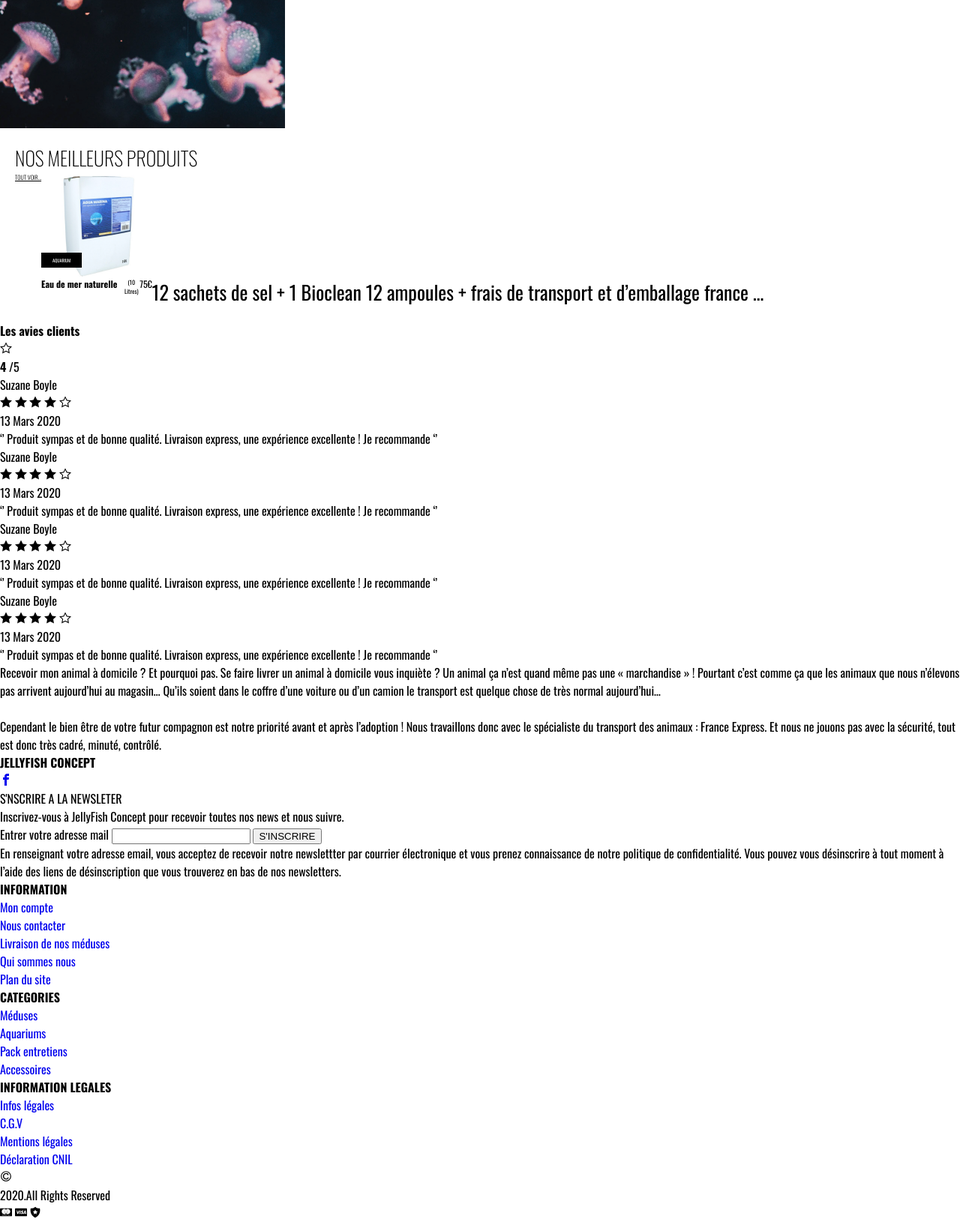
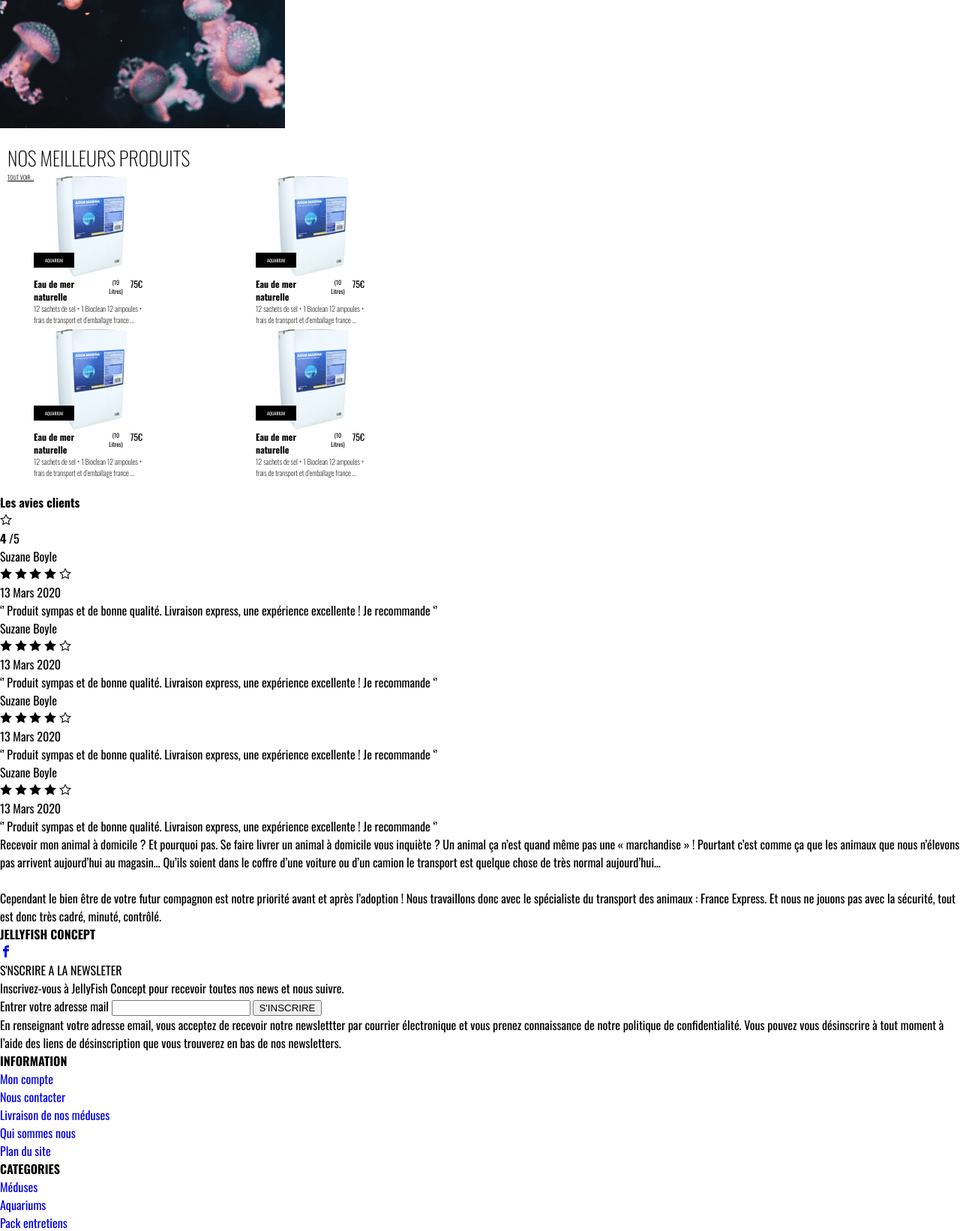
Before and after one commit to ivan-00/Integration_JELLYFICH, a PHP site: page / in a window 1280 px wide. Shown: the part 548-2190 px from the top of the page at 75% size. Run offline with PHP 8.4, Linux system fonts and the light colour scheme.

Commit message:
Product html&css

```diff
--- a/index.html
+++ b/index.html
@@ -130,7 +130,7 @@
       <section class="best_product">
         <h4>NOS MEILLEURS PRODUITS</h4>
         <a class="link-article" href="#">TOUT VOIR...</a>
-        <div>
+        <div class="bloc_article">
           <article>
             <div class="int-article">
               <div class="img-article"></div>
@@ -142,7 +142,55 @@
               <p>75€</p>
             </div>
 
-            <p>
+            <p class="text_description_article">
+              12 sachets de sel + 1 Bioclean 12 ampoules + frais de transport et
+              d’emballage france …
+            </p>
+          </article>
+          <article>
+            <div class="int-article">
+              <div class="img-article"></div>
+              <a class="etiquette_article" href="#">AQUARIUM</a>
+            </div>
+            <div class="bloc_title_article">
+              <h3 class="title_article">Eau de mer naturelle</h3>
+              <p class="details_title_article">(10 Litres)</p>
+              <p>75€</p>
+            </div>
+
+            <p class="text_description_article">
+              12 sachets de sel + 1 Bioclean 12 ampoules + frais de transport et
+              d’emballage france …
+            </p>
+          </article>
+          <article>
+            <div class="int-article">
+              <div class="img-article"></div>
+              <a class="etiquette_article" href="#">AQUARIUM</a>
+            </div>
+            <div class="bloc_title_article">
+              <h3 class="title_article">Eau de mer naturelle</h3>
+              <p class="details_title_article">(10 Litres)</p>
+              <p>75€</p>
+            </div>
+
+            <p class="text_description_article">
+              12 sachets de sel + 1 Bioclean 12 ampoules + frais de transport et
+              d’emballage france …
+            </p>
+          </article>
+          <article>
+            <div class="int-article">
+              <div class="img-article"></div>
+              <a class="etiquette_article" href="#">AQUARIUM</a>
+            </div>
+            <div class="bloc_title_article">
+              <h3 class="title_article">Eau de mer naturelle</h3>
+              <p class="details_title_article">(10 Litres)</p>
+              <p>75€</p>
+            </div>
+
+            <p class="text_description_article">
               12 sachets de sel + 1 Bioclean 12 ampoules + frais de transport et
               d’emballage france …
             </p>
--- a/style.css
+++ b/style.css
@@ -178,7 +178,7 @@ a:hover {
   text-align: center;
   display: flex;
   flex-wrap: wrap;
-  padding: 20px 20px;
+  padding: 20px 10px;
 }
 .best_product h4 {
   font-size: 26px;
@@ -196,20 +196,22 @@ a:hover {
   font-weight: 400;
 }
 /* Article  */
-.best_product article {
+.bloc_article {
   display: flex;
   flex-wrap: wrap;
 }
-/* le cadre des articles */
-.best_product .int-article {
-  display: flex;
+.bloc_article article {
+  width: 50%;
 }
 /* le cadre des articles */
 .int-article {
   position: relative;
+  display: flex;
   height: 140px;
   width: 100%;
 }
+/* le cadre des articles */
+
 .img-article {
   background-image: url(img/article_4.png);
   width: 148px;
@@ -231,15 +233,23 @@ a:hover {
   bottom: 13px;
 }
 .bloc_title_article {
+  min-width: 145px;
   display: flex;
   flex-wrap: nowrap;
   font-size: 12px;
+  width: 145px;
 }
 .title_article {
   font-size: 12px;
-  width: 100%;
   text-align: left;
 }
 .details_title_article {
   font-size: 8px;
+  margin: 0 6px;
 }
+.text_description_article {
+  font-size: 10px;
+  font-weight: 100;
+  text-align: left;
+  width: 145px;
+}
```
